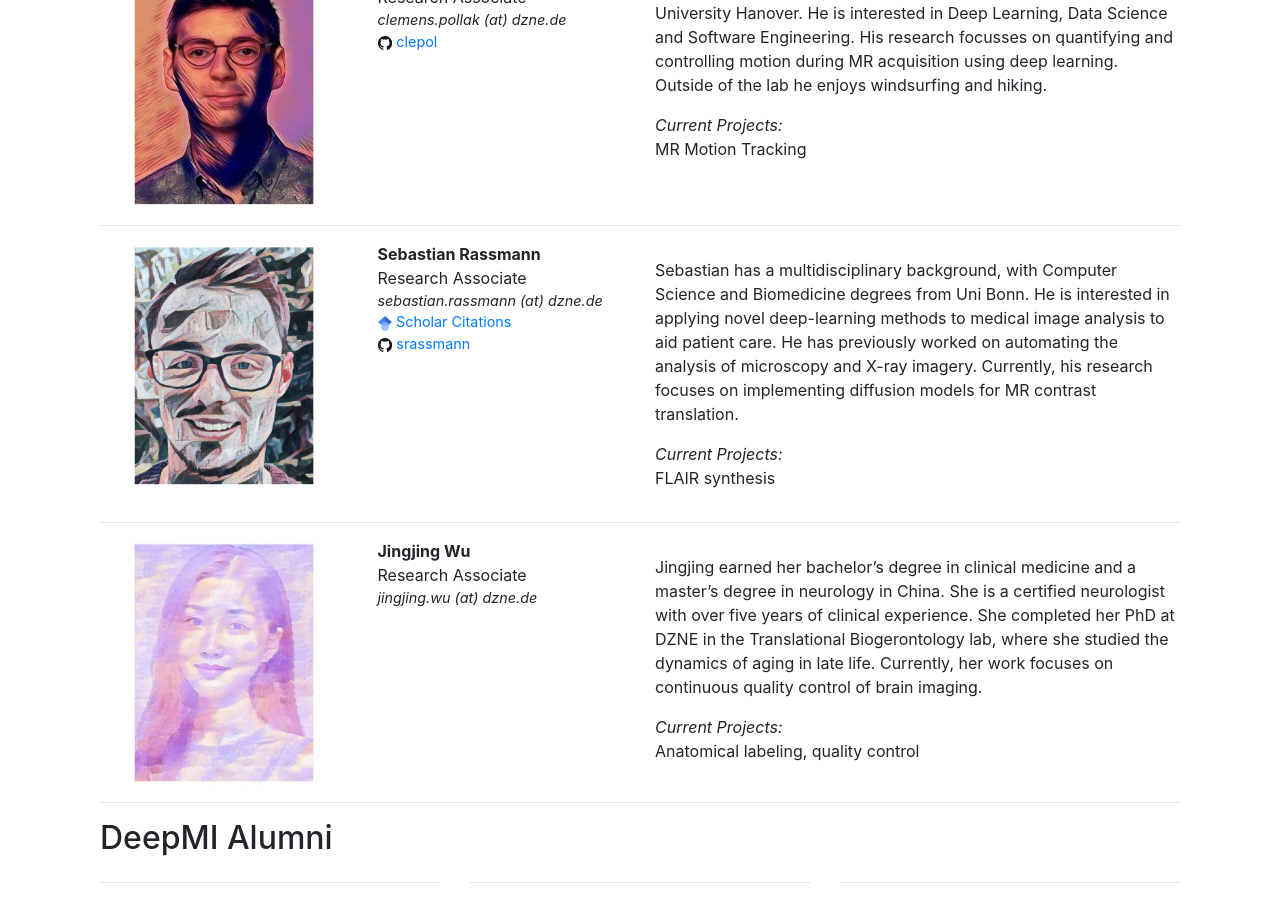
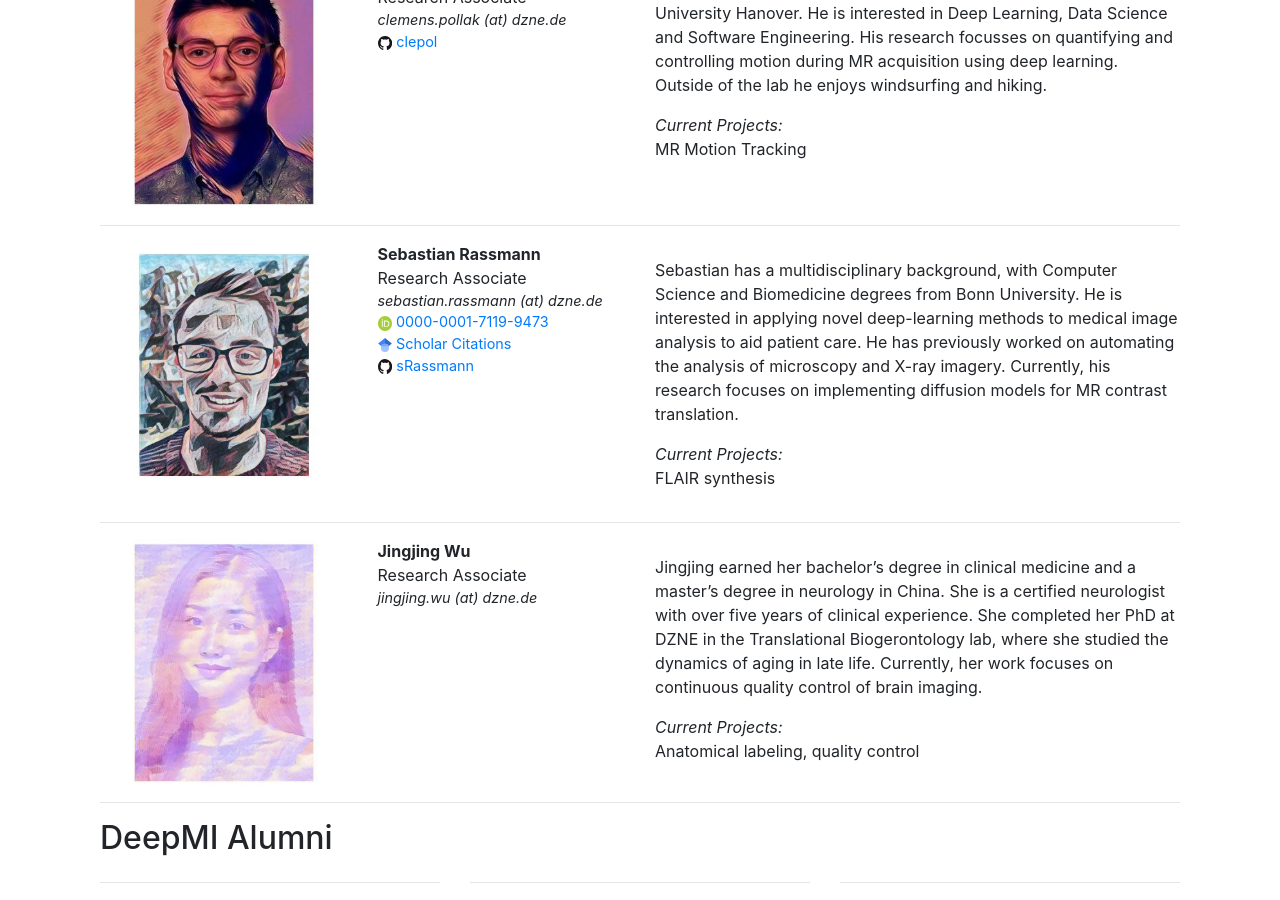
Before and after one commit to Deep-MI/Deep-MI.github.io, a Jekyll site: the page built from members/index.html, in a window 1280 px wide and 900 px high, scrolled down 2512 px. Built offline with Jekyll 4.4.1, drawn with Linux system fonts in a browser that asks for light colours; nearby versions of some CDN libraries; comment, search, counter and statistics services are not loaded.

Commit message:
Update members

```diff
--- a/_data/members.yml
+++ b/_data/members.yml
@@ -111,11 +111,9 @@
   position: Research Associate
   email: sebastian.rassmann (at) dzne.de
   scholar: tRjIOUIAAAAJ
-  github: srassmann
-  description: 'Sebastian has a multidisciplinary background, with Computer Science and Biomedicine degrees from Uni
-  Bonn. He is interested in applying novel deep-learning methods to medical image analysis to aid patient care. He has
-  previously worked on automating the analysis of microscopy and X-ray imagery. Currently, his research focuses on
-  implementing diffusion models for MR contrast translation.'
+  orcid: 0000-0001-7119-9473
+  github: sRassmann
+  description: 'Sebastian has a multidisciplinary background, with Computer Science and Biomedicine degrees from Bonn University. He is interested in applying novel deep-learning methods to medical image analysis to aid patient care. He has previously worked on automating the analysis of microscopy and X-ray imagery. Currently, his research focuses on implementing diffusion models for MR contrast translation.'
   projects: 'FLAIR synthesis'
 
 - name: Jingjing Wu
```
Also changed, not shown: static/img/members/rassmann.jpg.
